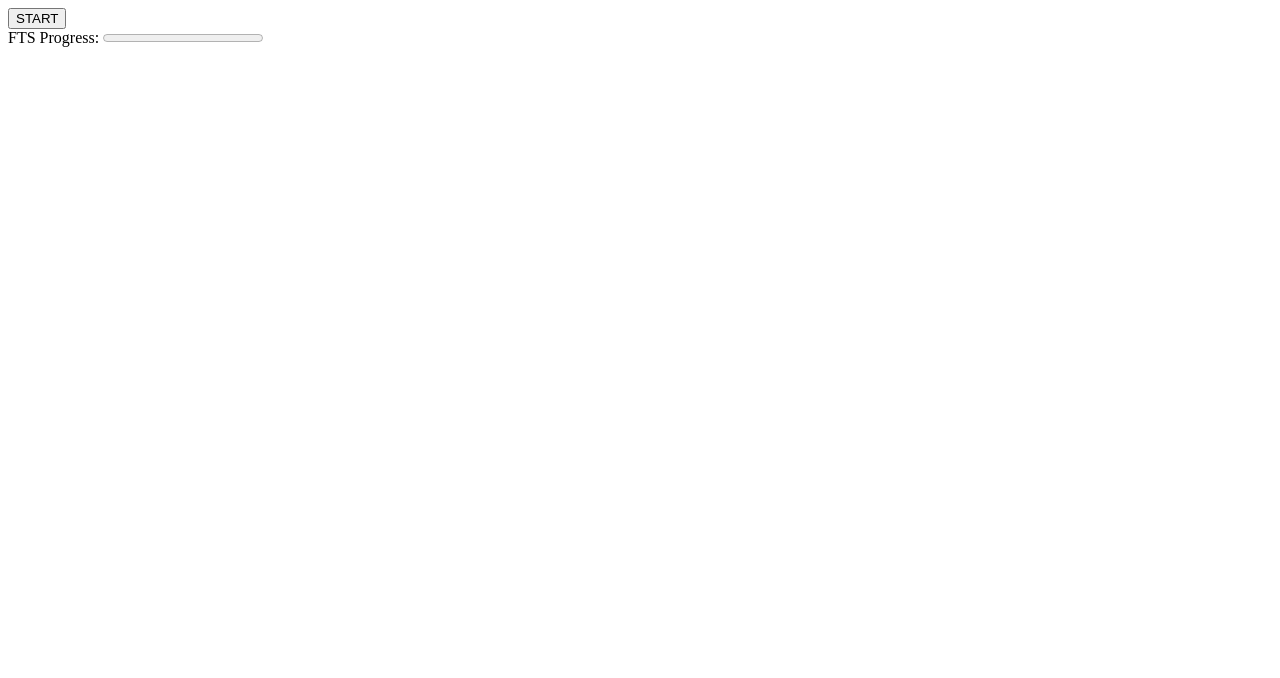
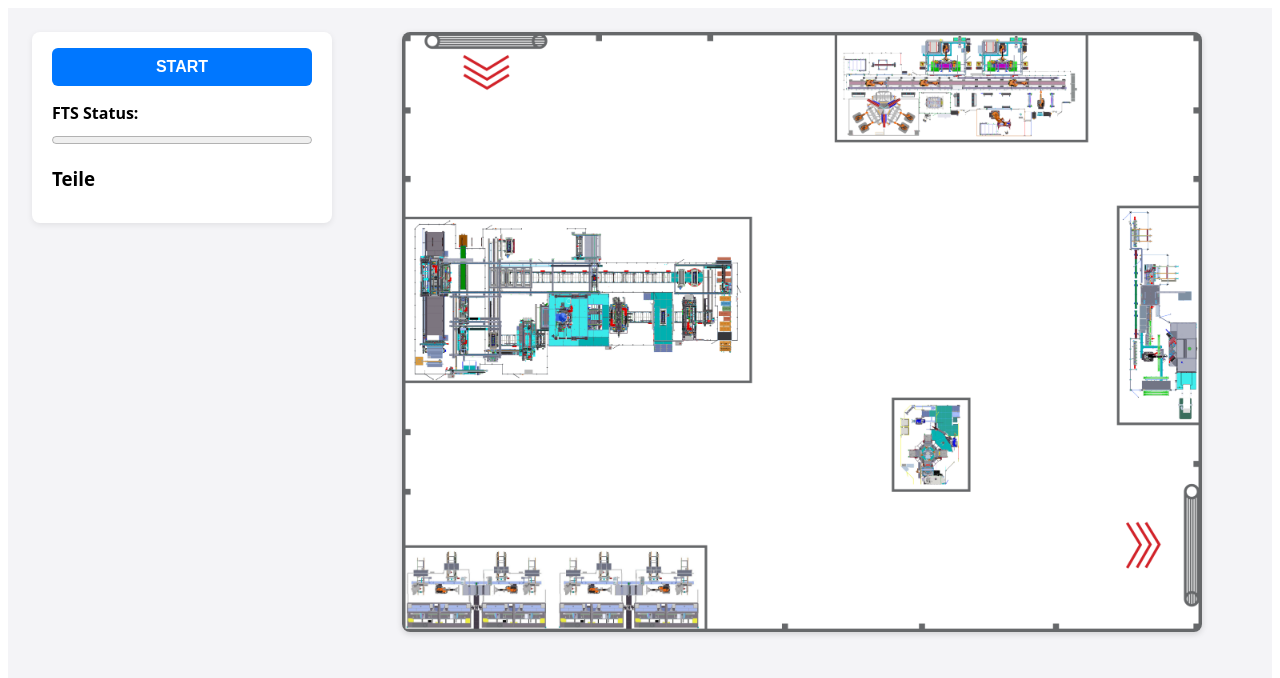
Before and after one commit to flxmereaper/hackathon-UI, a website: page frontend/index.html in a window 1280 px wide. Drawn offline with Linux system fonts and the light colour scheme.

Commit message:
added the order.html site

```diff
--- a/frontend/index.html
+++ b/frontend/index.html
@@ -1,19 +1,33 @@
 <!DOCTYPE html>
 <html lang="en">
-<head>
-    <meta charset="UTF-8">
-    <meta name="viewport" content="width=device-width, initial-scale=1.0">
-    <link rel="stylesheet" href="style.css">
+  <head>
+    <meta charset="UTF-8" />
+    <meta name="viewport" content="width=device-width, initial-scale=1.0" />
+    <link rel="stylesheet" href="style.css" />
     <script src="script.js" defer></script>
     <title>FTS Interface</title>
-</head>
-<body>
-    <div>
+  </head>
+  <body>
+  <div class="page">
+    <div class="leftPart">
+      <div id="divStart">
         <button id="btnStart">START</button>
+      </div>
+      <div class="status">
+        <label for="ftsProgress">FTS Status:</label>
+        <progress id="ftsProgress" value="0" max="100"></progress>
+      </div>
+      <div class="parts">
+        <h3>Teile</h3>
+        <p id="collectedParts"></p>
+      </div>
     </div>
-    <div>
-        <label for="ftsProgress">FTS Progress:</label>
-        <progress id="ftsProgress" value="0" max="100"></progress>
+
+    <div class="mapWrapper">
+      <img id="map" src="map.png" alt="map" />
+       <!-- <embed src="Hallendesign Folie Hackathon.pdf" width="800" height="600" type="application/pdf"> -->
     </div>
+  </div>
 </body>
+
 </html>
--- a/frontend/script.js
+++ b/frontend/script.js
@@ -0,0 +1,9 @@
+'use strict';
+
+const backendUrl = "http://http://10.230.18.22:3000";
+
+const getStatus = async (backendUrl) => ((await fetch(`${backendUrl}/status`)).json());
+const getCollectedParts = async (backendUrl) => ((await fetch(`${backendUrl}/parts`)).json());
+
+let currentStatus = [];
+let collectedParts = [];
--- a/frontend/style.css
+++ b/frontend/style.css
@@ -0,0 +1,83 @@
+.page {
+  display: flex;
+  align-items: flex-start;
+  justify-content: space-between;
+  gap: 24px;
+  padding: 24px;
+  font-family: system-ui, -apple-system, BlinkMacSystemFont, "Segoe UI", sans-serif;
+  background: #f4f4f7;
+  min-height: 100vh;
+  box-sizing: border-box;
+}
+
+.leftPart {
+  flex: 0 0 260px;
+  background: #ffffff;
+  border-radius: 8px;
+  padding: 16px 20px;
+  box-shadow: 0 2px 6px rgba(0, 0, 0, 0.08);
+  display: flex;
+  flex-direction: column;
+  gap: 16px;
+}
+
+#divStart {
+  text-align: center;
+}
+
+#btnStart {
+  width: 100%;
+  padding: 10px 16px;
+  border: none;
+  border-radius: 6px;
+  background: #0077ff;
+  color: #ffffff;
+  font-size: 1rem;
+  font-weight: 600;
+  cursor: pointer;
+  transition: background 0.2s ease;
+}
+
+#btnStart:hover {
+  background: #005fd1;
+}
+
+.status label {
+  display: block;
+  margin-bottom: 4px;
+  font-weight: 600;
+}
+
+#ftsProgress {
+  width: 100%;
+}
+
+.parts h3 {
+  margin: 0 0 4px;
+}
+
+.mapWrapper {
+  flex: 1;
+  display: flex;
+  justify-content: center;
+  align-items: flex-start;
+}
+
+#map {
+  width: 800px;
+  height: 600px;
+  max-width: 100%;
+  border-radius: 8px;
+  object-fit: cover;
+  box-shadow: 0 2px 6px rgba(0, 0, 0, 0.15);
+}
+
+@media (max-width: 900px) {
+  .page {
+    flex-direction: column;
+  }
+
+  .mapWrapper {
+    justify-content: center;
+  }
+}
```
Also changed, not shown: frontend/order.html (added, +12 -0 lines), frontend/map.png (added).
